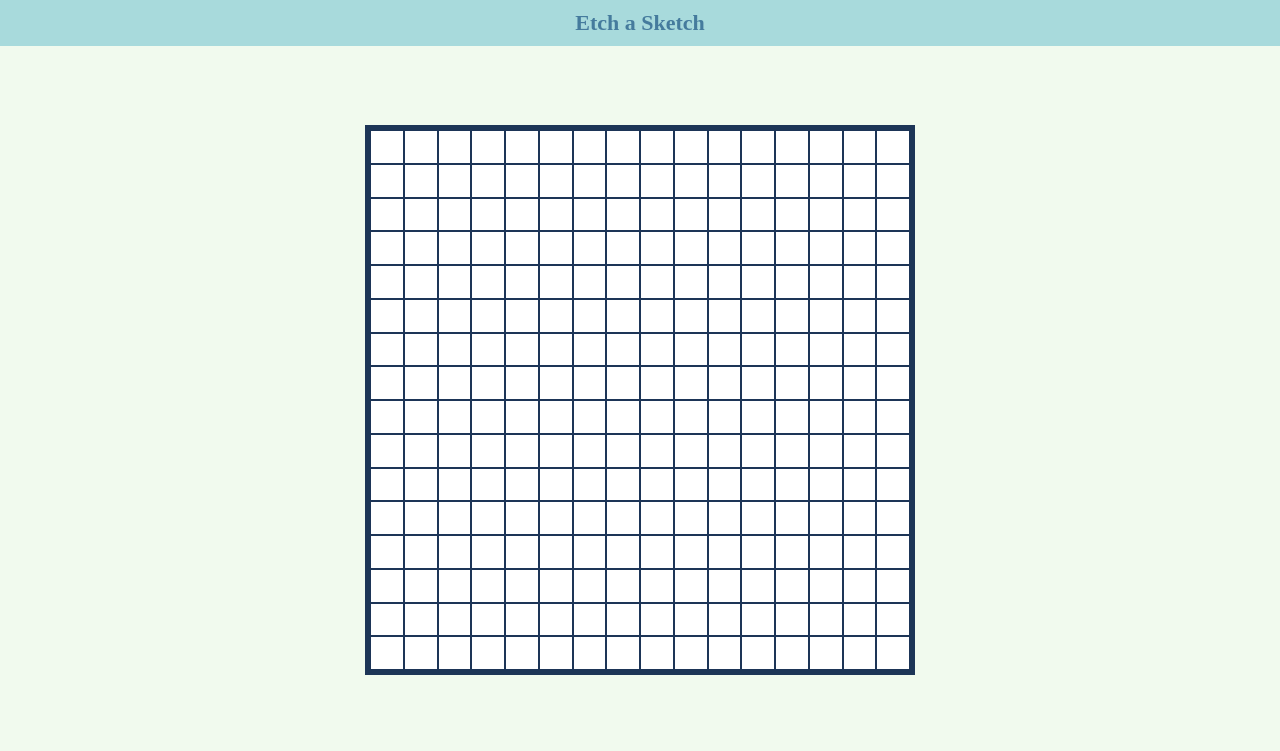
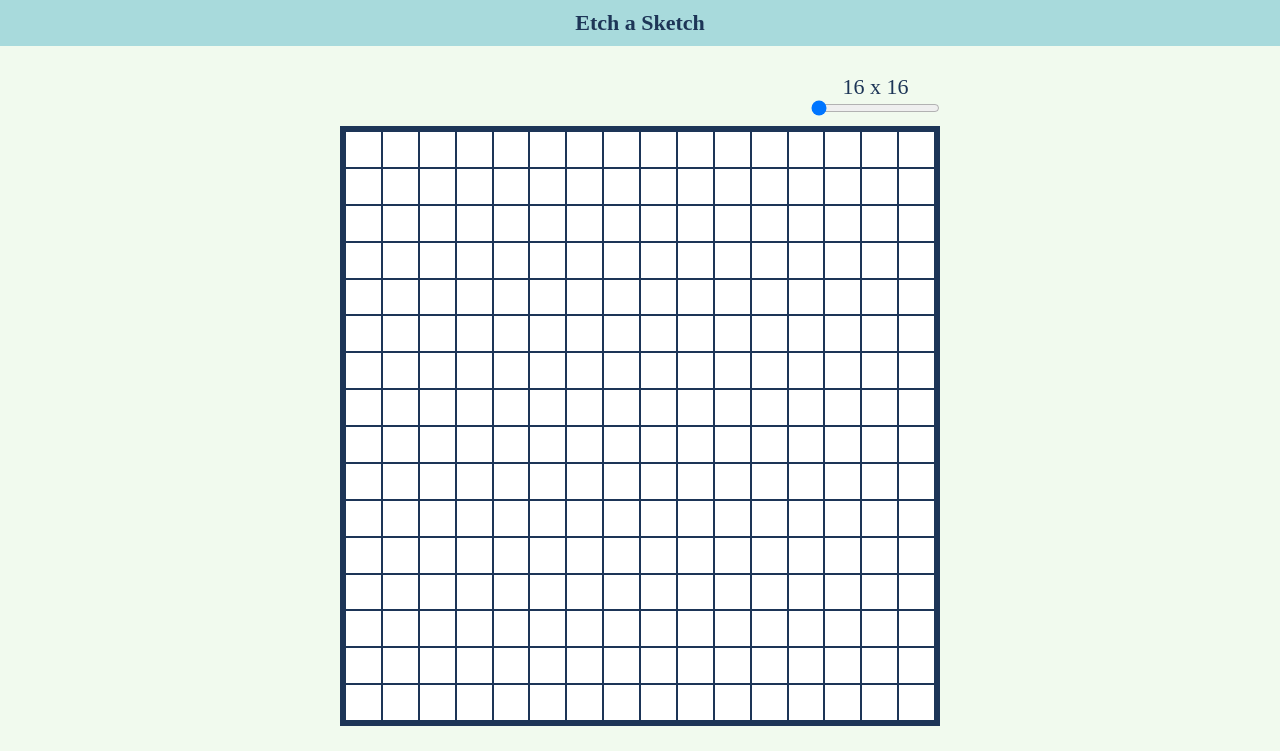
Before and after one commit to HuiHarrison/Odin-Etch-a-Sketch, a plain HTML site: page index.html in a window 1280 px wide. Shown: the top 751 px of the page. Drawn offline with Linux system fonts and the light colour scheme.

Commit message:
Add Change Grid Size Slide Bar

```diff
--- a/index.html
+++ b/index.html
@@ -16,6 +16,12 @@
 
     <div class="content">
         <div class="container">
+            <div class="navbar">
+                <div class="range-bar">
+                    <p id="gridSize">16 x 16</p>
+                    <input type="range" value="16" min="16" max="100">
+                </div>
+            </div>
             <div class="grid">
 
             </div>
--- a/javascripts.js
+++ b/javascripts.js
@@ -1,20 +1,32 @@
 const grid = document.querySelector(".grid");
+const gridInput = document.querySelector(".range-bar input");
+const gridSize = document.querySelector("#gridSize");
 
+gridInput.addEventListener("input", createGrid);
 
+function createGrid() {
+    // Update #gridSize
+    gridInput.addEventListener("input", () => {gridSize.innerText = `${gridInput.value} x ${gridInput.value}`});
+    // Clear Grid
+    grid.innerHTML = ""
     // Create Grid
-for(let y=0; y<16;y++){
+    for(let y=0; y<gridInput.value; y++){
         // Create rows
         const row = document.createElement("div");
         row.setAttribute("class", "row");
         grid.append(row);
 
         // Add boxes to rows
-    for (let x=0; x<16; x++) {
+        for (let x=0; x<gridInput.value; x++) {
             const box = document.createElement("div");
             box.setAttribute("class", "box");
             // Change colour if hover
-        box.addEventListener("mouseover", () => {box.setAttribute("style", "background-color: #1d3557;")}, false);
-        box.addEventListener("mouseout", () => {box.setAttribute("style", "background-color: #1d3557;")}, false);
+            box.addEventListener("mouseover", () => {box.setAttribute("style", "background-color: black;")}, false);
+            box.addEventListener("mouseout", () => {box.setAttribute("style", "background-color: black;")}, false);
             row.append(box);
         }
     }
+}
+
+
+createGrid()
--- a/style.css
+++ b/style.css
@@ -21,7 +21,7 @@ body {
 
 .header {
     background-color: #a8dadc;
-    color: #457b9d;
+    color: #1d3557;
 }
 
 h1 {
@@ -36,9 +36,26 @@ h1 {
     align-items: center;
 }
 
+.content .container {
+    display: flex;
+    flex-direction: column;
+    gap: 10px;
+}
+
+.navbar {
+    display: flex;
+    justify-content: flex-end;
+}
+
+.range-bar {
+    display: flex;
+    flex-direction: column;
+    align-items: center;
+}
+
 .grid {
-    height: 550px;
-    width: 550px;
+    height: 600px;
+    width: 600px;
     border: 5px solid #1d3557;
     display: flex;
     flex-direction: column;
```
Lines whose indentation alone changed are shown as unchanged.
